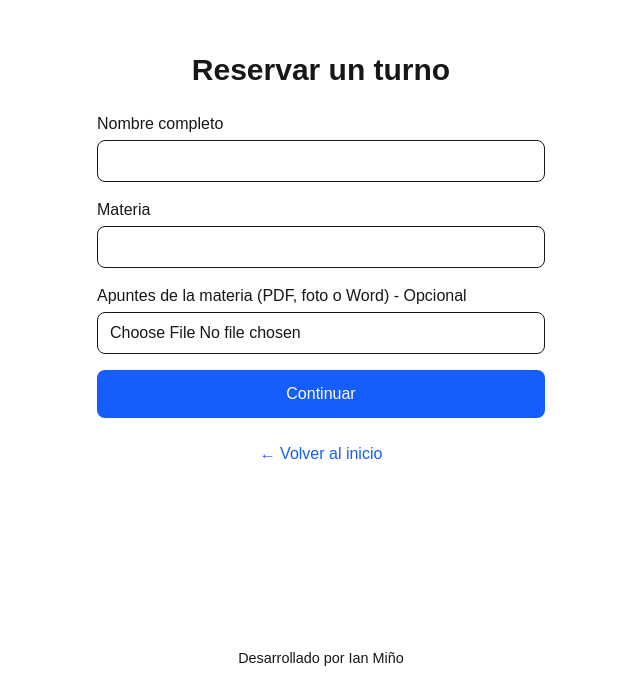
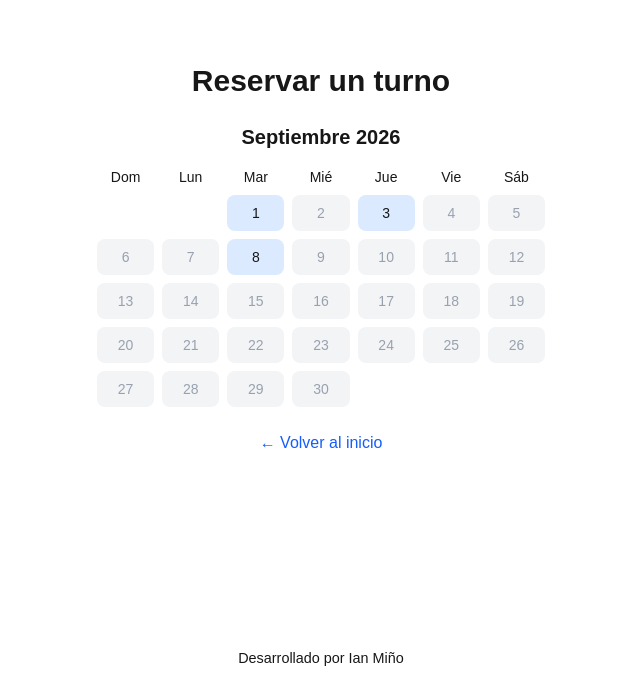
Before and after one commit to Ian-M-09/sistema-turnos-clases, a Next.js app: page /reservar in a window 1280 px wide. Shown: the part 114-800 px from the top of the page, without its empty margins (319-959 px from the left). Built offline with nearby package versions, Linux system fonts and the light colour scheme.

Commit message:
calendario
hardcodeado, falta base de datos

```diff
--- a/src/app/page.js
+++ b/src/app/page.js
@@ -5,7 +5,7 @@ export default function Home() {
     <main className="flex flex-col items-center justify-center flex-1 text-center p-8">
       <h1 className="text-3xl font-bold mb-4">Clases particulares</h1>
       <p className="text-lg mb-6">
-        Reservá tu turno según los horarios disponibles de la profesora.
+        Reservá tu turno según los horarios disponibles.
       </p>
       <Link href="/reservar" className="bg-blue-600 text-white px-6 py-3 rounded-lg hover:bg-blue-700 transition">
         Reservar un turno
--- a/src/app/reservar/page.js
+++ b/src/app/reservar/page.js
@@ -1,11 +1,41 @@
+"use client";
+
+import { useState } from "react";
 import Link from "next/link";
+import Calendario from "@/components/Calendario";
 import FormularioAlumno from "@/components/FormularioAlumno";
 
 export default function Reservar() {
+    const [turnoElegido, setTurnoElegido] = useState(null);
+
+    function handleSeleccionarHorario(fecha, hora) {
+        setTurnoElegido({ fecha, hora });
+    }
+
     return (
         <main className="flex flex-col items-center justify-center flex-1 text-center p-8 gap-6">
         <h1 className="text-3xl font-bold">Reservar un turno</h1>
-        <FormularioAlumno />
+
+        {!turnoElegido && (
+            <Calendario onSeleccionarHorario={handleSeleccionarHorario} />
+        )}
+
+        {turnoElegido && (
+            <div className="flex flex-col items-center gap-4">
+            <p className="text-lg">
+                Turno elegido: <strong>{turnoElegido.fecha}</strong> a las{" "}
+                <strong>{turnoElegido.hora}</strong>
+            </p>
+            <button
+                onClick={() => setTurnoElegido(null)}
+                className="text-blue-600 hover:underline text-sm"
+            >
+                Cambiar horario
+            </button>
+            <FormularioAlumno turno={turnoElegido} />
+            </div>
+        )}
+
         <Link href="/" className="text-blue-600 hover:underline">
             ← Volver al inicio
         </Link>
--- /dev/null
+++ b/src/components/Calendario.js
@@ -0,0 +1,110 @@
+"use client";
+
+import { useState } from "react";
+
+// Datos de mentira: fechas con horarios disponibles.
+// Formato "YYYY-MM-DD" para que sea fácil de comparar como texto.
+const disponibilidad = [
+    { fecha: "2026-09-01", horarios: ["10:00", "11:00", "15:00"] },
+    { fecha: "2026-09-03", horarios: ["09:00", "14:00"] },
+    { fecha: "2026-09-04", horarios: [] },
+    { fecha: "2026-09-08", horarios: ["16:00", "17:00"] },
+];
+
+export default function Calendario({ onSeleccionarHorario }) {
+    const [diaSeleccionado, setDiaSeleccionado] = useState(null);
+
+    const anio = 2026;
+    const mes = 8; // Septiembre (recordá: 0 = enero, entonces 8 = septiembre)
+
+    const primerDiaDelMes = new Date(anio, mes, 1);
+    const diasEnElMes = new Date(anio, mes + 1, 0).getDate();
+    const diaDeLaSemanaInicial = primerDiaDelMes.getDay();
+
+    // Armamos un array con los números de día del mes: [1, 2, 3, ..., 30]
+    const dias = Array.from({ length: diasEnElMes }, (_, i) => i + 1);
+
+    // Armamos "espacios vacíos" para alinear el día 1 en la columna correcta
+    const espaciosVacios = Array.from({ length: diaDeLaSemanaInicial }, (_, i) => i);
+
+    function formatearFecha(dia) {
+        const mesTexto = String(mes + 1).padStart(2, "0");
+        const diaTexto = String(dia).padStart(2, "0");
+        return `${anio}-${mesTexto}-${diaTexto}`;
+    }
+
+    function tieneDisponibilidad(fechaTexto) {
+        const dia = disponibilidad.find((d) => d.fecha === fechaTexto);
+        return dia && dia.horarios.length > 0;
+    }
+
+    function handleClickDia(dia) {
+        const fechaTexto = formatearFecha(dia);
+        if (tieneDisponibilidad(fechaTexto)) {
+        setDiaSeleccionado(fechaTexto);
+        }
+    }
+
+    const horariosDelDiaSeleccionado = diaSeleccionado
+        ? disponibilidad.find((d) => d.fecha === diaSeleccionado)?.horarios
+        : [];
+
+    return (
+        <div className="w-full max-w-md">
+        <h2 className="text-xl font-bold mb-4">Septiembre 2026</h2>
+
+        <div className="grid grid-cols-7 gap-2 text-sm mb-2 font-medium">
+            <span>Dom</span>
+            <span>Lun</span>
+            <span>Mar</span>
+            <span>Mié</span>
+            <span>Jue</span>
+            <span>Vie</span>
+            <span>Sáb</span>
+        </div>
+
+        <div className="grid grid-cols-7 gap-2">
+            {espaciosVacios.map((_, i) => (
+            <div key={`vacio-${i}`}></div>
+            ))}
+
+            {dias.map((dia) => {
+            const fechaTexto = formatearFecha(dia);
+            const disponible = tieneDisponibilidad(fechaTexto);
+            const seleccionado = diaSeleccionado === fechaTexto;
+
+            return (
+                <button
+                key={dia}
+                onClick={() => handleClickDia(dia)}
+                disabled={!disponible}
+                className={`p-2 rounded-lg text-sm
+                    ${disponible ? "bg-blue-100 hover:bg-blue-200 cursor-pointer" : "bg-gray-100 text-gray-400 cursor-not-allowed"}
+                    ${seleccionado ? "bg-blue-600 text-white" : ""}
+                `}
+                >
+                {dia}
+                </button>
+            );
+            })}
+        </div>
+
+        {diaSeleccionado && (
+            <div className="mt-6 text-left">
+            <h3 className="font-medium mb-2">Horarios disponibles:</h3>
+            <div className="flex flex-wrap gap-2">
+                {horariosDelDiaSeleccionado.map((hora) => (
+                <button
+                    key={hora}
+                    onClick={() => onSeleccionarHorario(diaSeleccionado, hora)}
+                    className="border rounded-lg px-3 py-2 hover:bg-blue-50"
+                >
+                    {hora}
+                </button>
+                ))}
+            </div>
+            </div>
+        )}
+        </div>
+    );
+}
--- a/src/components/FormularioAlumno.js
+++ b/src/components/FormularioAlumno.js
@@ -1,14 +1,16 @@
-    "use client";
+"use client";
 
-    import { useState } from "react";
+import { useState } from "react";
 
-    export default function FormularioAlumno() {
+export default function FormularioAlumno({ turno }) {
     const [nombre, setNombre] = useState("");
     const [materia, setMateria] = useState("");
     const [archivo, setArchivo] = useState(null);
 
     function handleSubmit(e) {
         e.preventDefault();
+        console.log("Fecha:", turno.fecha);
+        console.log("Hora:", turno.hora);
         console.log("Nombre:", nombre);
         console.log("Materia:", materia);
         console.log("Archivo:", archivo);
@@ -46,7 +48,7 @@
 
         <div className="flex flex-col text-left">
             <label htmlFor="archivo" className="mb-1 font-medium">
-            Apuntes de la materia (PDF, foto o Word) - Opcional
+            Apuntes de la materia (PDF, foto o Word) — opcional
             </label>
             <input
             id="archivo"
```
Also changed, not shown: 1 other file (tests, documents, lock files or other folders).
